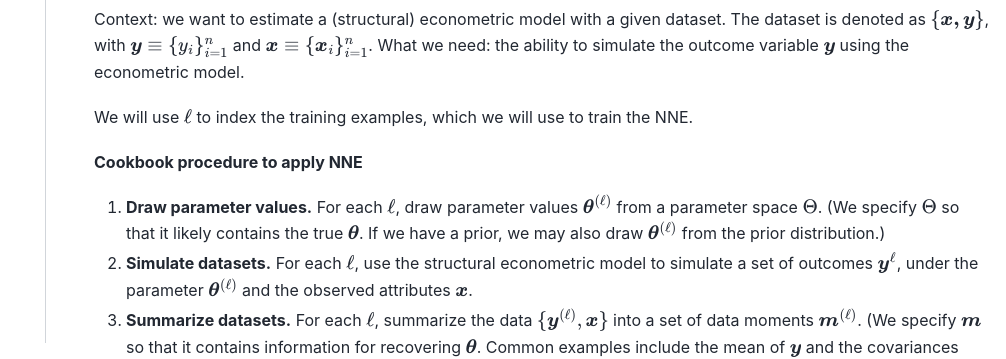
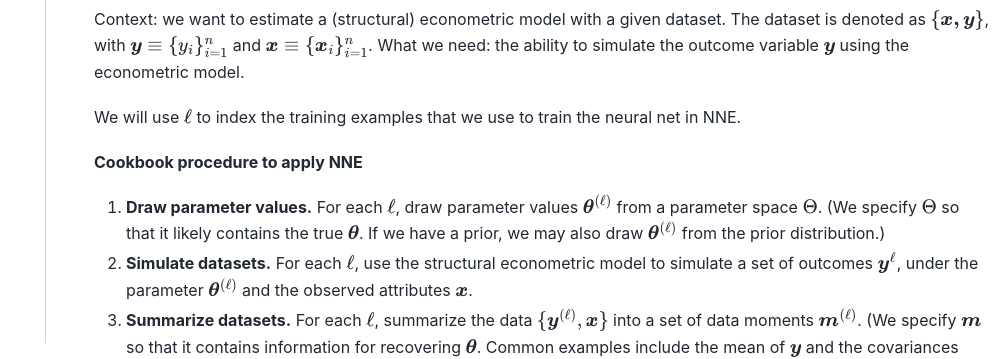
Before and after one commit to nnehome/nnehome.github.io, a Sphinx documentation site: the page built from docs/source/home/home.rst, in a window 1280 px wide. Shown: the part 1526-1885 px from the top of the page, without its empty margins (274-1280 px from the left). Built offline with Sphinx 7.4.7 and the PyData theme 0.15.4, drawn with Linux system fonts in a browser that asks for light colours.

Commit message:
some change

```diff
--- a/docs/source/home/home.rst
+++ b/docs/source/home/home.rst
@@ -52,7 +52,7 @@ Procedure
 
 Context: we want to estimate a (structural) econometric model with a given dataset. The dataset is denoted as :math:`\{\boldsymbol{x, y}\}`, with :math:`\boldsymbol{y}\equiv\{y_i\}_{i=1}^{n}` and :math:`\boldsymbol{x}\equiv\{\boldsymbol{x}_i\}_{i=1}^{n}`. What we need: the ability to simulate the outcome variable :math:`\boldsymbol{y}` using the econometric model.
 
-We will use :math:`\ell` to index the training examples, which we will use to train the NNE.
+We will use :math:`\ell` to index the training examples that we use to train the neural net in NNE.
 
 **Cookbook procedure to apply NNE**
 
```
